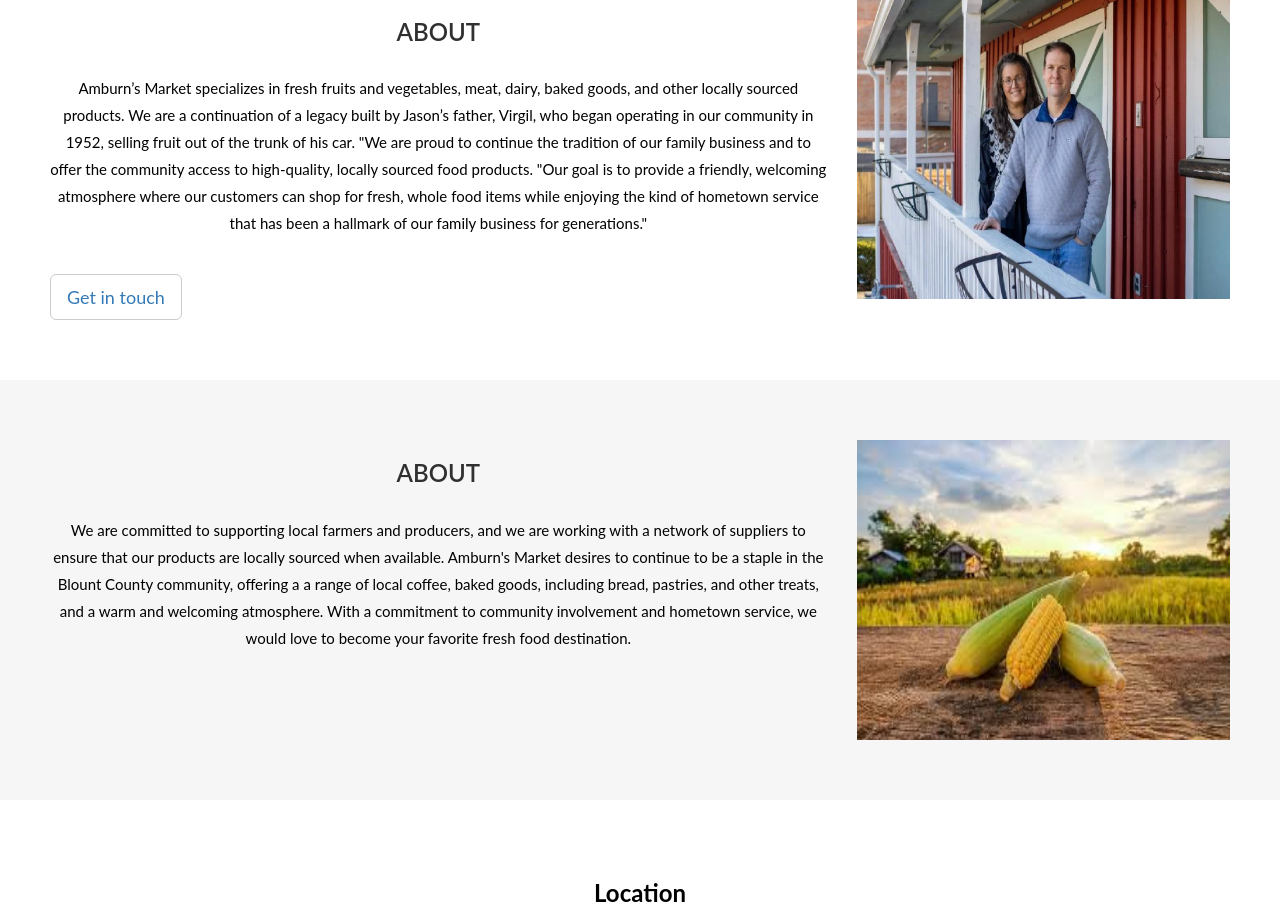
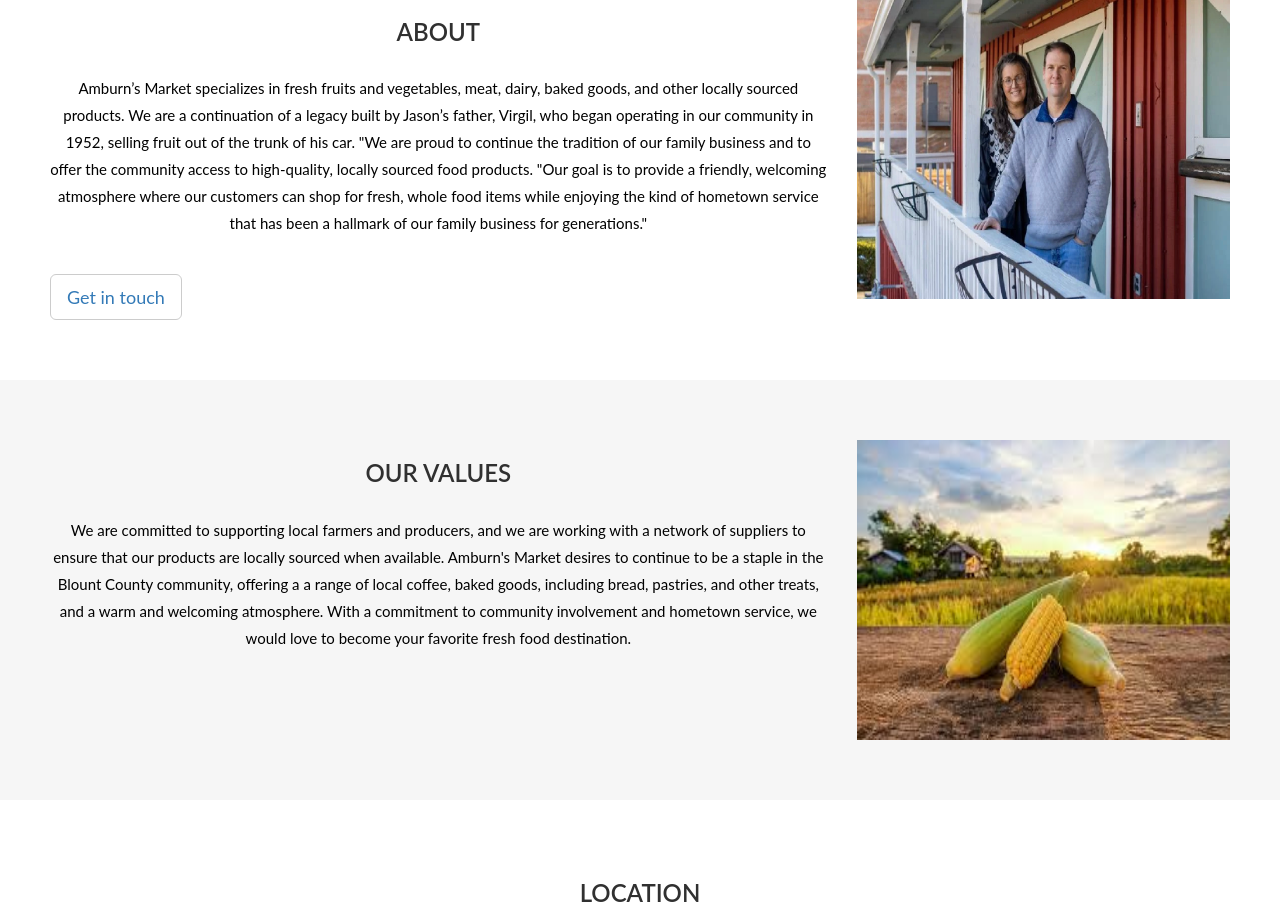
Before and after one commit to pablanothewind/market, a Django app: page / in a window 1280 px wide. Shown: the part 991-1895 px from the top of the page. Run offline with Django 4.2, Linux system fonts and the light colour scheme; parts of the project's set-up code (start-up, migrations or seed data) failed here and were passed over; some libraries are stand-ins or nearby versions.

Commit message:
Update index.html

```diff
--- a/myapp/templates/index.html
+++ b/myapp/templates/index.html
@@ -284,11 +284,11 @@ body {
     </div>
   </div>
 
-<!-- Container (Vaklues Section) -->
-<div id="about" class="container-fluid bg-grey">
+<!-- Container (Values Section) -->
+<div id="values" class="container-fluid bg-grey">
   <div class="row">
     <div class="col-sm-8 slideanim">
-      <h2>About</h2>
+      <h2>Our Values</h2>
       <p>We are committed to supporting local farmers and
     producers, and we are working with a network of suppliers to
     ensure that our products are locally sourced when available.
@@ -312,10 +312,10 @@ body {
 
 <!-- Container Location -->
 <div id="location" class="container-fluid text-center ">
-  <h3 >
-  <strong>Location</strong> <br>
+  <h2 >
+  Location<br>
   <img src="{% static 'img/map.png' %}" alt="logo" style="width:400px;height:300px;">
-  </h3>
+  </h2>
 </div>
 
 <div id="hours" class="container-fluid text-center bg-grey">
```
